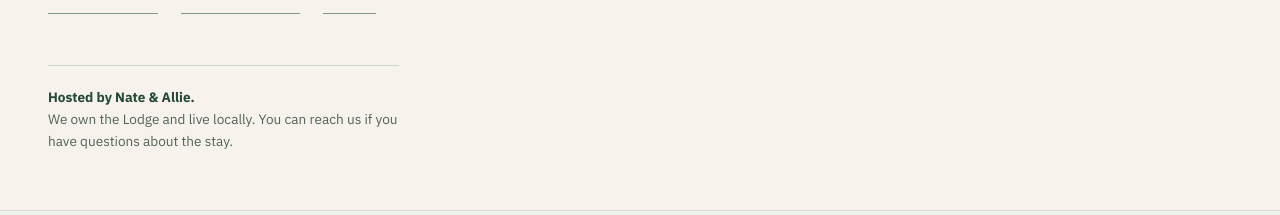
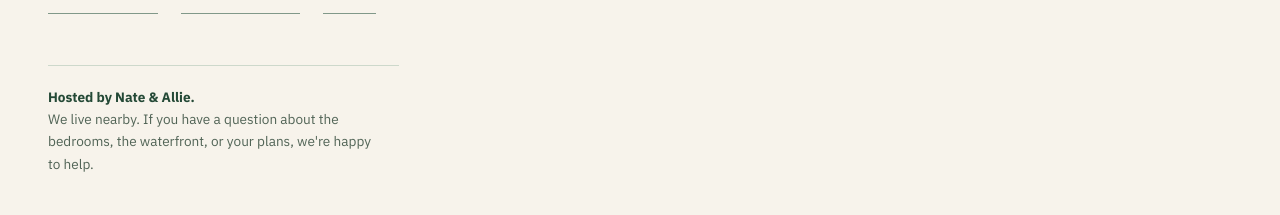
Before and after one commit to PublicLogic/KendallPondLodge, a Next.js app: page /book in a window 1280 px wide. Shown: the part 737-952 px from the top of the page. Built offline with nearby package versions, Linux system fonts and the light colour scheme.

Commit message:
Keep booking copy personal and avoid repeating the hosts

```diff
--- a/app/book/page.tsx
+++ b/app/book/page.tsx
@@ -110,7 +110,7 @@ export default async function BookPage({
           <h1 id="booking-title">Book the Lodge.</h1>
           <p className={styles.lede}>
             {readyToBook
-              ? "Choose your dates, see the full price, and review the terms before you pay. Nate and Allie host the house and live nearby."
+              ? "Choose your dates, see the full price, and review the terms before you pay."
               : !enabled
                 ? "We're not taking direct bookings right now. Airbnb has the available nights and checkout."
                 : !instant
@@ -133,7 +133,7 @@ export default async function BookPage({
 
           <p className={styles.hostNote}>
             <strong>Hosted by Nate &amp; Allie.</strong>
-            We own the Lodge and live locally. You can reach us if you have questions about the stay.
+            We live nearby. If you have a question about the bedrooms, the waterfront, or your plans, we're happy to help.
           </p>
         </div>
 
```
